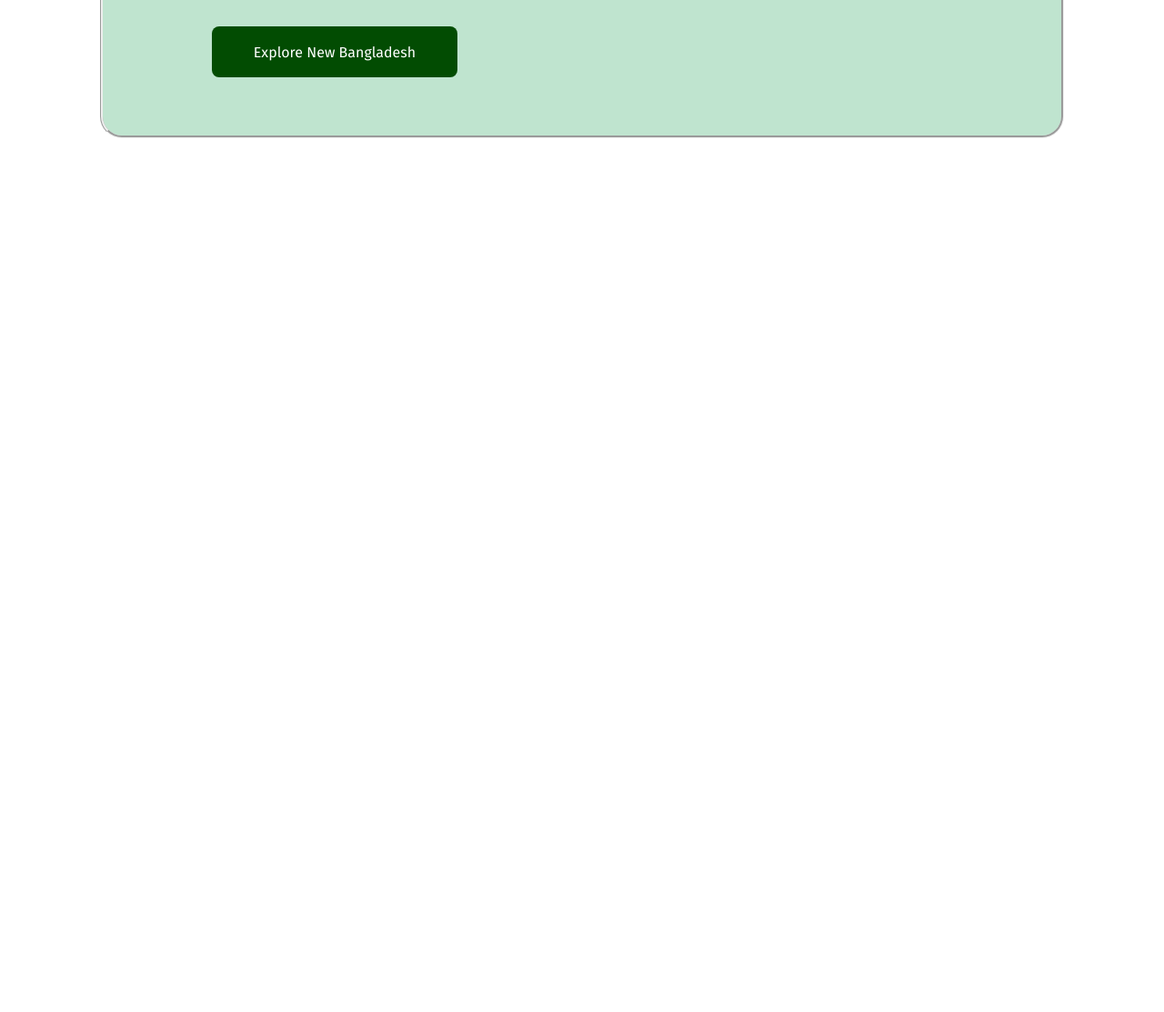
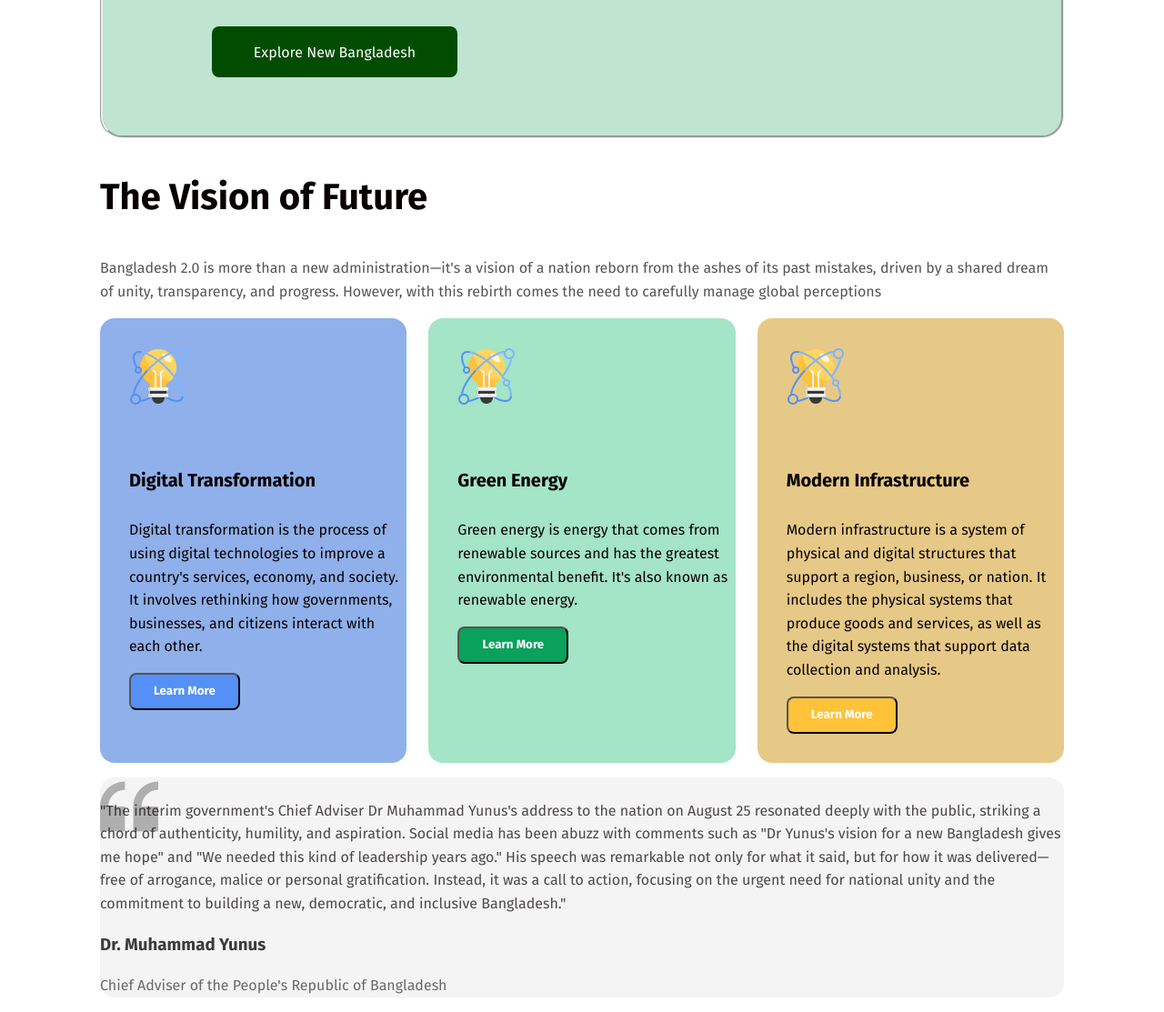
Before and after one commit to mahiii062/Assignment1, a plain HTML site: page index.html in a window 1280 px wide. Shown: the part 500-1613 px from the top of the page at 91% size. Before the commit the page ends 800 px from the top, so only its background shows below. Drawn offline with Linux system fonts and the light colour scheme.

Commit message:
third commit

```diff
--- a/index.html
+++ b/index.html
@@ -31,11 +31,65 @@
             </div>
 
             <div class="img">
-                <img src="../assets/hero.png" alt="">
+                <img src="assets/hero.png" alt="">
             </div>
 
         </section>
 
+        <section class="second">
+            <div class="sec">
+                <h2 class="mainTitle">The Vision of Future</h3>
+                    <p class="des">Bangladesh 2.0 is more than a new administration—it's a vision of a nation reborn
+                        from
+                        the ashes of
+                        its past mistakes, driven by a shared dream of unity, transparency, and progress. However, with
+                        this
+                        rebirth comes the need to carefully manage global perceptions</p>
+            </div>
+
+            <div class="box">
+                <div class="b blue">
+                    <img class="pic" src="assets/card-icon.png" alt="">
+                    <h4 class="title">Digital Transformation</h4>
+                    <p class="boxes-des">
+                        Digital transformation is the process of using digital technologies to improve a country's
+                        services, economy, and society. It involves rethinking how governments, businesses, and
+                        citizens interact with each other.</p>
+                    <button class="boxbtn blu">Learn More</button>
+                </div>
+
+                <div class="b green">
+                    <img class="pic" src="assets/card-icon.png" alt="">
+                    <h4 class="title">Green Energy</h4>
+                    <p class="boxes-des">Green energy is energy that comes from renewable sources and has the
+                        greatest environmental benefit. It's also known as renewable energy.</p>
+                    <button class="boxbtn gre">Learn More</button>
+                </div>
+
+                <div class="b yellow">
+                    <img class="pic" src="assets/card-icon.png" alt="">
+                    <h4 class="title">Modern Infrastructure</h4>
+                    <p class="boxes-des">Modern infrastructure is a system of physical and digital structures that
+                        support a region, business, or nation. It includes the physical systems that produce goods
+                        and services, as well as the digital systems that support data collection and analysis.</p>
+                    <button class="boxbtn yel">Learn More</button>
+                </div>
+            </div>
+
+            <div class="quote">
+                <img class="symbol" src="assets/quote-bg.png" alt="">
+                <p class="text">"The interim government's Chief Adviser Dr Muhammad Yunus's address to the nation on
+                    August 25
+                    resonated deeply with the public, striking a chord of authenticity, humility, and aspiration. Social
+                    media has been abuzz with comments such as "Dr Yunus's vision for a new Bangladesh gives me hope"
+                    and "We needed this kind of leadership years ago." His speech was remarkable not only for what it
+                    said, but for how it was delivered—free of arrogance, malice or personal gratification. Instead, it
+                    was a call to action, focusing on the urgent need for national unity and the commitment to building
+                    a new, democratic, and inclusive Bangladesh."</p>
+                <h3 class="last">Dr. Muhammad Yunus</h3>
+                <p class="dhuru">Chief Adviser of the People's Republic of Bangladesh</p>
+            </div>
+        </section>
     </main>
 </body>
 
--- a/styles.css/style.css
+++ b/styles.css/style.css
@@ -103,3 +103,119 @@ header {
     height: auto;
     border-radius: 10px;
 }
+
+/* Boxes section */
+.sec {
+    text-align: left;
+}
+
+.mainTitle {
+    font-size: 40px;
+    font-weight: bold;
+}
+
+.boxbtn {
+    cursor: pointer;
+    margin-left: 32px;
+    margin-bottom: 32px;
+    border-radius: 8px;
+    width: 122px;
+    height: 41px;
+    text-align: center;
+    font-family: 'Fira Sans', Arial, sans-serif;
+    font-weight: 700;
+    color: white;
+}
+
+.boxbtn:hover {
+    color: black;
+}
+
+.box {
+    display: flex;
+    gap: 24px;
+    justify-content: space-between;
+}
+
+.title {
+    margin-left: 32px;
+    font-size: 20px;
+    font-weight: bold;
+}
+
+.boxes-des {
+    margin-left: 32px;
+}
+
+.blue {
+    border-radius: 16px;
+    background-color: #8fb0ea;
+}
+
+.green {
+    border-radius: 16px;
+    background-color: #a4e4c7;
+}
+
+.yellow {
+    border-radius: 16px;
+    background-color: #e6c986;
+}
+
+.blu {
+    background-color: #5490f5;
+}
+
+.gre {
+    background-color: #09a15c;
+}
+
+.yel {
+    background-color: #ffc239;
+}
+
+.quote {
+    background-color: rgb(244, 244, 244);
+    position: relative;
+    text-align: left;
+    border-radius: 16px;
+}
+
+.symbol {
+    position: absolute;
+}
+
+.des {
+    color: #0E0E0E;
+    opacity: 70%;
+}
+
+.text {
+    padding-top: 24px;
+    opacity: 70%;
+
+}
+
+.dhuru {
+    color: #0E0E0E;
+    opacity: 60%;
+}
+
+.last {
+    margin-bottom: 2px;
+    color: #0E0E0E;
+    opacity: 80%;
+}
+
+.pic {
+    margin-left: 32px;
+    margin-bottom: 32px;
+    margin-top: 32px;
+}
+
+.b {
+    flex: 1;
+    border-radius: 16px;
+    flex-direction: column;
+    text-align: left;
+}
```
